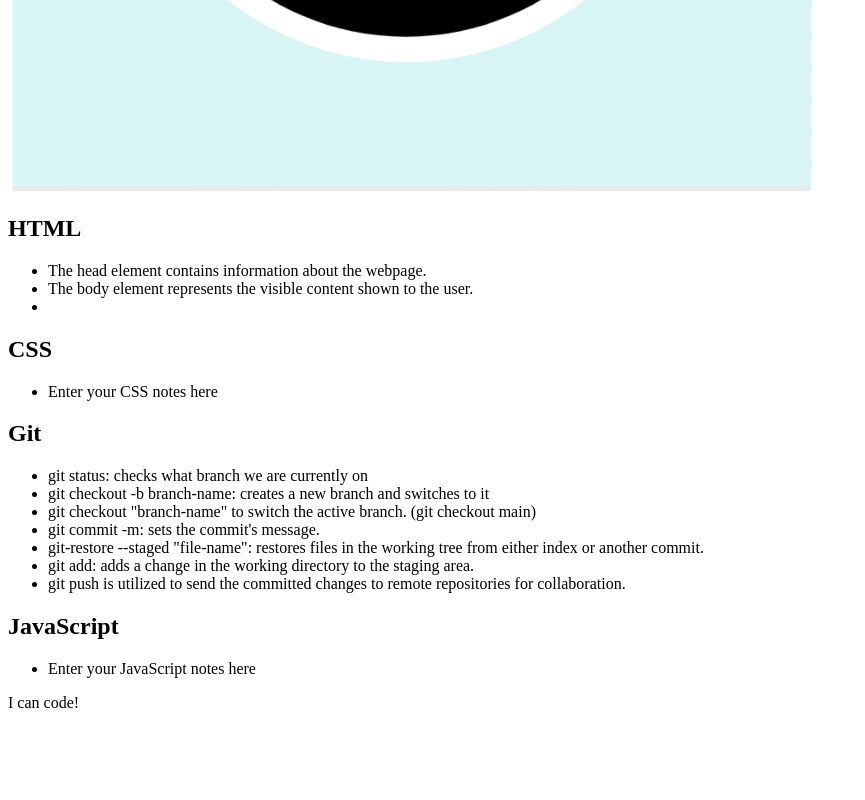
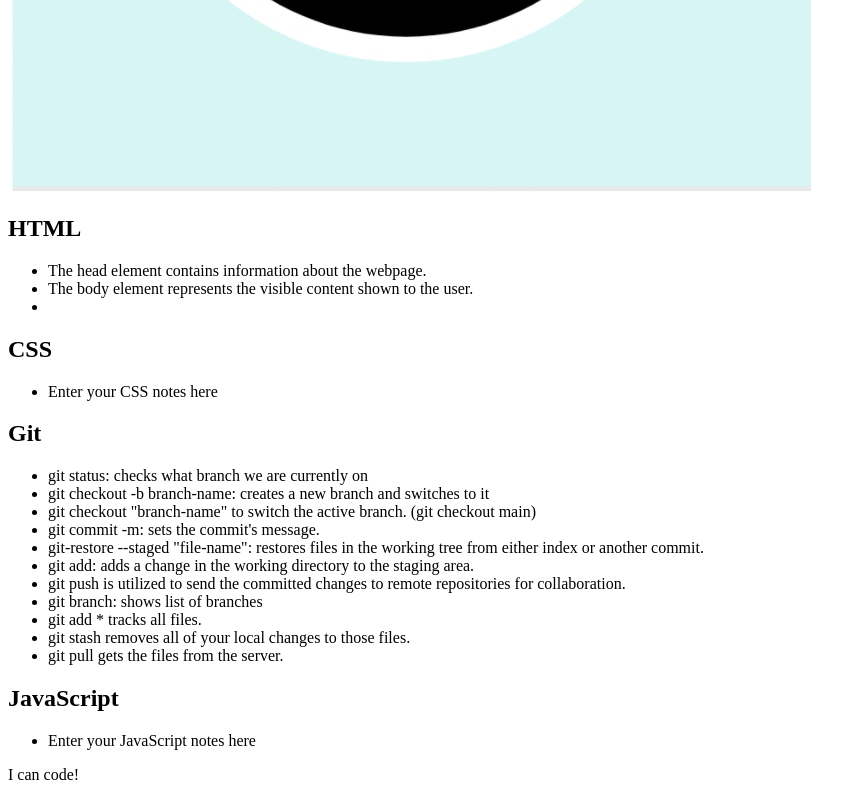
Before and after one commit to JackStendeback/prework-study-guide, a plain HTML site: page index.html in a window 1280 px wide. Shown: the part 665-1465 px from the top of the page, without its empty margins (0-865 px from the left). Before the commit the page ends 1393 px from the top, so only its background shows below. Drawn offline with Linux system fonts and the light colour scheme.

Commit message:
Added to 'git' section of prework-study-guide

```diff
--- a/index.html
+++ b/index.html
@@ -38,6 +38,10 @@
       <li>git-restore --staged "file-name": restores files in the working tree from either index or another commit.</li>
       <li>git add: adds a change in the working directory to the staging area. </li>
       <li>git push is utilized to send the committed changes to remote repositories for collaboration.</li>
+      <li>git branch: shows list of branches</li>
+      <li>git add * tracks all files.</li>
+      <li>git stash removes all of your local changes to those files.</li>
+      <li>git pull gets the files from the server.</li>
 
     </ul>
    </section>
```
